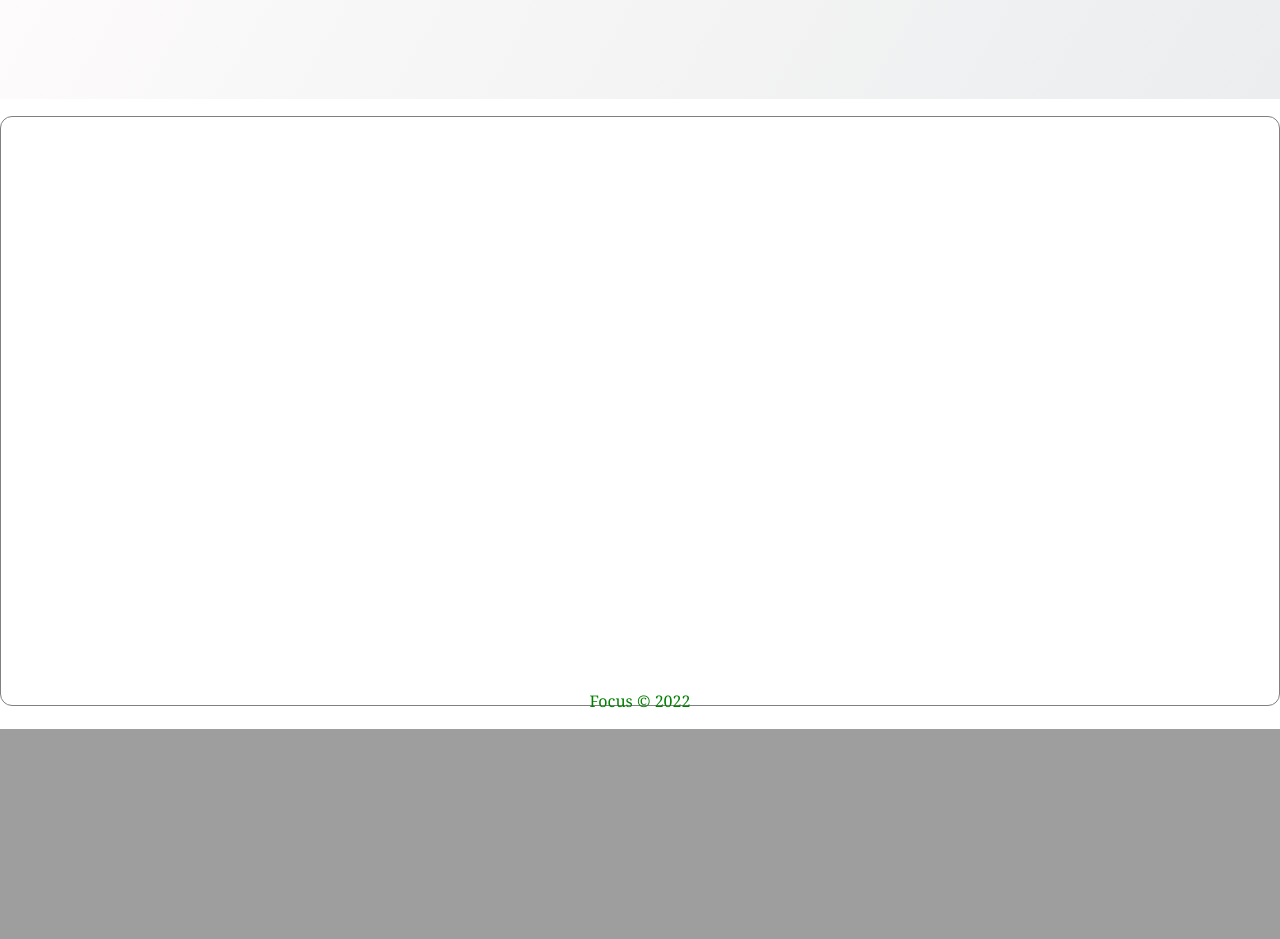
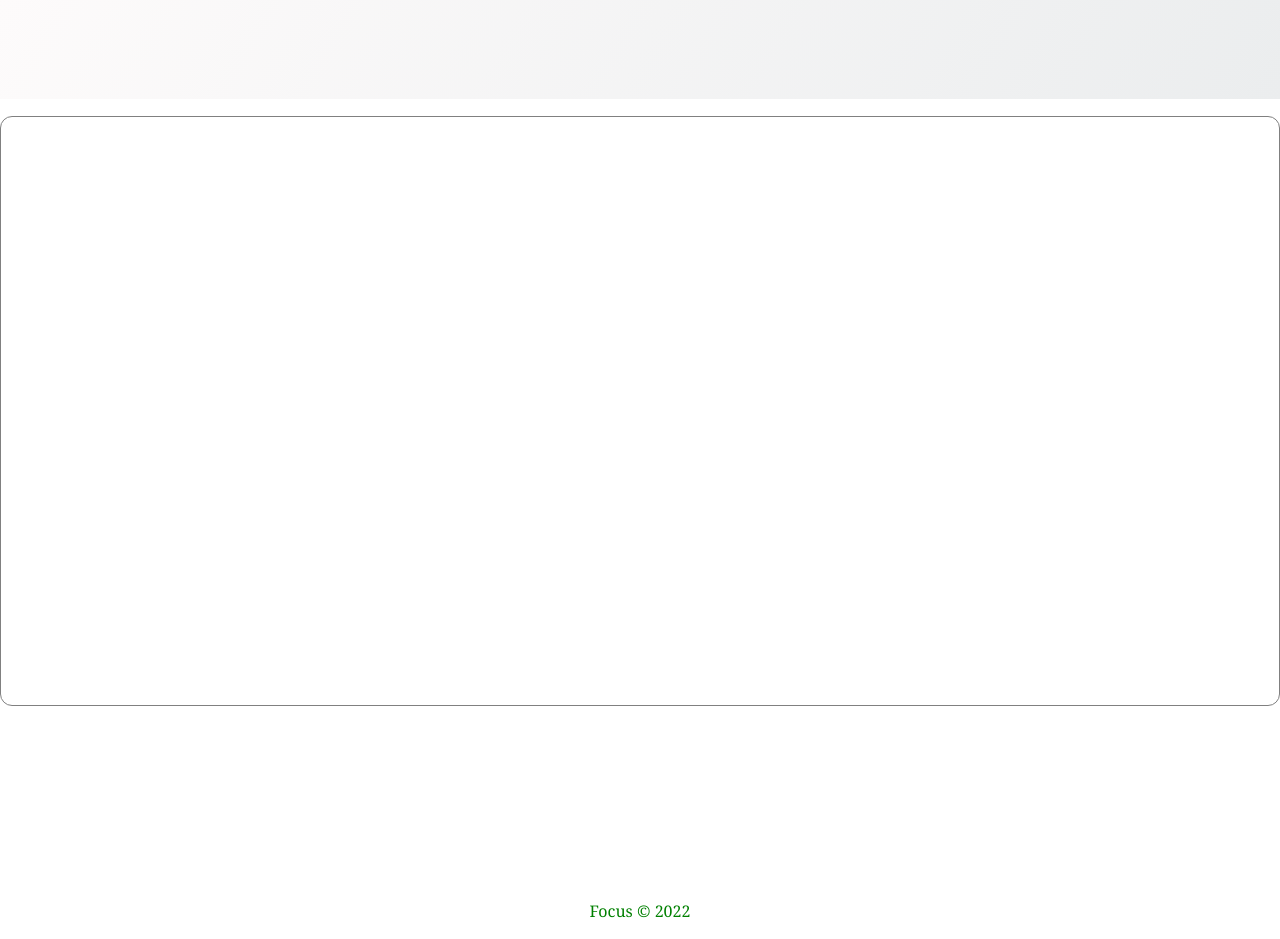
Before and after one commit to CorneliusOsei2/focus, a Django app: template templates/home.html in a window 1280 px wide. Shown: the part 801-1740 px from the top of the page. Before the commit the page ends 1530 px from the top, so only its background shows below. Run offline with Django 3.2, Linux system fonts and the light colour scheme; the template is opened without the code that fills it, so the values that code supplies are empty; some libraries are stand-ins or nearby versions.

Commit message:
Enhance style and hihghlights page

```diff
--- a/static/css/styles.css
+++ b/static/css/styles.css
@@ -259,12 +259,14 @@ div.alert-div {
     margin-left: 10%;
     margin-right: 10%;
     position: absolute;
+    box-shadow: 2px solid black;
 }
 
 .description {
     font-family: Georgia, 'Times New Roman', Times, serif;
     margin: auto;
     padding: 0 20px;
+    font-size: 20px;
 }
 
 .contents-arrow {
@@ -539,6 +541,10 @@ div.alert-div {
 
 /* *****************  Highlights Page *******************************/
 
+#highlights-page {
+    min-height: 100vh;
+}
+
 .carousel-item {
     background: no-repeat center scroll;
     background-size: cover;
--- a/templates/home.html
+++ b/templates/home.html
@@ -4,7 +4,7 @@
 
     <section id="landing">
         <div class="alert-div">
-            <div class="alert alert-danger d-flex align-items-center alert-dismissible fade show" role="alert">
+            <div class="alert alert-secondary d-flex align-items-center alert-dismissible fade show" role="alert">
                 <svg class="bi flex-shrink-0 me-2" width="24" height="24" role="img" aria-label="Info:"><use xlink:href="#info-fill"/></svg>
                 <div>
                     In Development. Thank you!
@@ -61,7 +61,7 @@
 
 
 
-    <section id="highlights">
+    <section id="highlights-page">
         <div class="slider-specific">
             <div id="carouselExampleCaptions" class="carousel slide" data-bs-ride="carousel">
                 <div class="carousel-indicators">
```
